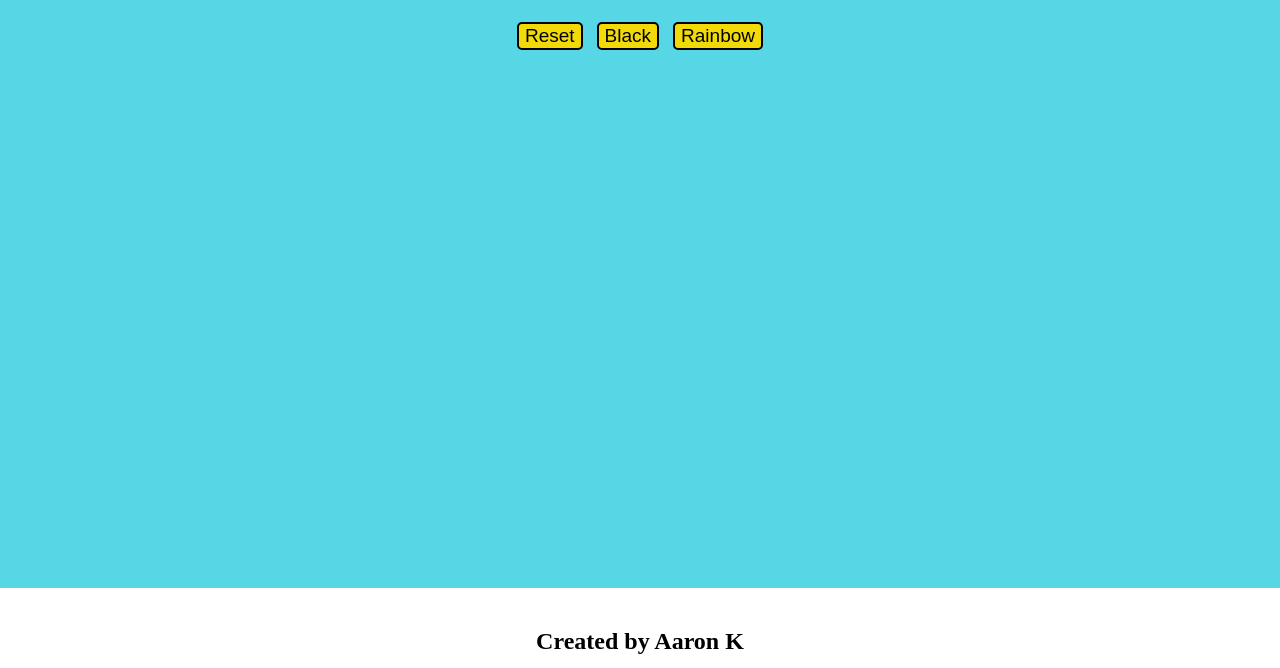
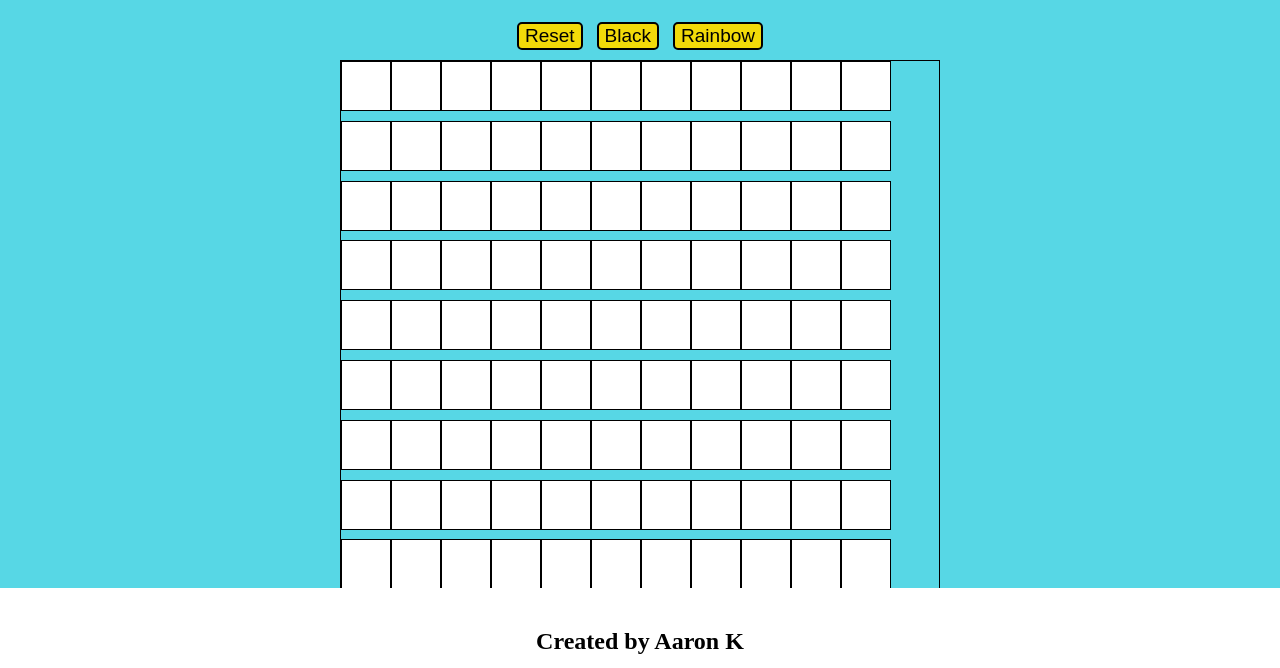
Before and after one commit to AztecianDev/Etch-a-Sketch, a plain HTML site: page index.html in a window 1280 px wide. Shown: the part 132-800 px from the top of the page. Drawn offline with Linux system fonts and the light colour scheme.

Commit message:
adding gridcells styles to display

```diff
--- a/app.js
+++ b/app.js
@@ -1,31 +1,32 @@
-const btnReset = document.getElementById('reset');
-const btnBlack = document.getElementById('black');
-const btnRainbow = document.getElementById('rainbow');
-const container = document.querySelector('#container');
-let grid = 16;
+//global scope
+const btnReset = document.getElementById("reset");
+const btnBlack = document.getElementById("black");
+const btnRainbow = document.getElementById("rainbow");
+const container = document.querySelector("#container");
+
+//container styles.
+document.getElementById("container").style.display = "flex";
+document.getElementById("container").style.flexFlow = "row wrap";
+document.getElementById("container").style.justifyContent = "flex-start";
+document.getElementById("container").style.border = "1px solid #000";
+document.getElementById("container").style.height = "600px";
+document.getElementById("container").style.width = "600px";
+document.getElementById("container").style.margin = "auto";
 
 //create grid
-function createGrid(grid) {
-    resetContainer();
+function createGrid(gSize) {
+  for (let i = 0; i < gSize; i++) {
+    let gridCells = document.createElement("div");
+    gridCells.className = "grid-cell";
+    gridCells.style.backgroundColor = "white";
+    gridCells.style.width = "50px";
+    gridCells.style.height = "50px";
+    gridCells.style.margin = "0";
+    gridCells.style.padding = "0";
+    gridCells.style.border = " 1px solid #000";
 
-    for (let i = 0; i < (grid * grid); i++) {
-        const cell = document.createElement('div');
-        cell.className = 'grid-cell';
-        cell.style.color = 'red';
-
-
-        container.appendChild(cell);
-    }
-    container.style.gridTemplateColums = 'repeat(grid) 1fr';
-
+    container.appendChild(gridCells);
+  }
 }
 
-function resetContainer() {
-    while (container.firstChild) {
-        container.removeChild(container.firstChild)
-    }
-}
-
-window.onload = function () {
-    createGrid(grid);
-}
+createGrid(100);
--- a/main.css
+++ b/main.css
@@ -27,11 +27,12 @@ body {
     background-color: black !important;
 } */
 
-.container {
-    display: block;
+/* .container {
+    display: grid;
     text-align: center;
     margin: 30px;
-}
+
+} */
 
 h1 {
     margin: 20px;
```
